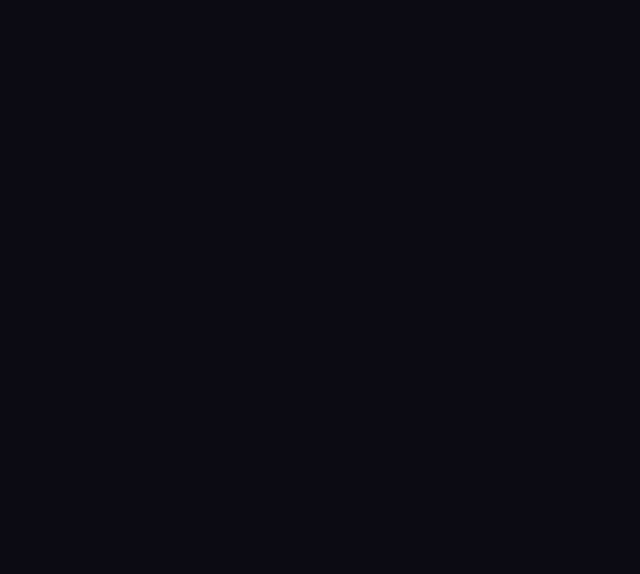
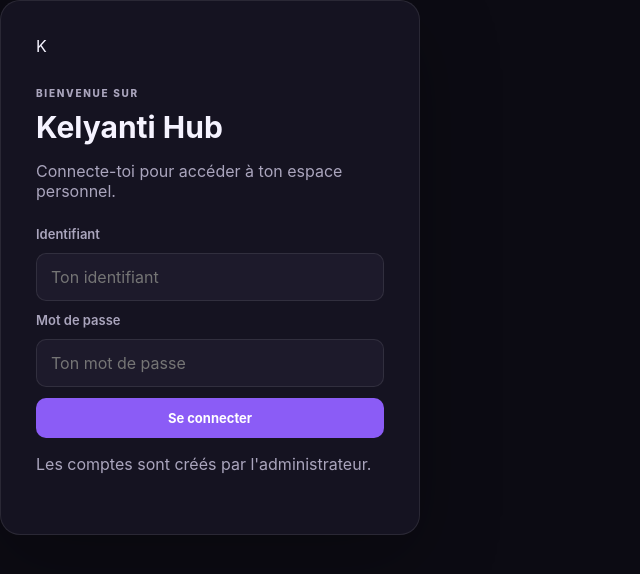
Before and after one commit to kelyanti81/Kelyanti_hub, a Flask app: page /login in a window 1280 px wide. Before the commit the part shown is empty. Shown: the top 574 px of the page, without its empty margins (0-640 px from the left). Run offline with Flask 3, Linux system fonts and the light colour scheme.

Commit message:
Update login.html

```diff
--- a/templates/login.html
+++ b/templates/login.html
@@ -1,30 +1,32 @@
-
 {% extends "base.html" %}
 
-{% block title %}Connexion · Kelyanti Hub{% endblock %}
+{% block title %}Connexion - Kelyanti Hub{% endblock %}
 
-{% block login_content %}
-<div class="login-card">
-    <div class="brand-icon login-logo">K</div>
-    <span class="eyebrow">BIENVENUE</span>
-    <h1>Kelyanti Hub</h1>
-    <p>Connecte-toi à ton espace personnel.</p>
+{% block public_content %}
+<div class="login-page">
+    <div class="login-card">
+        <div class="login-logo">K</div>
+        <span class="eyebrow">BIENVENUE SUR</span>
+        <h1>Kelyanti <span>Hub</span></h1>
+        <p class="login-description">Connecte-toi pour accéder à ton espace personnel.</p>
 
-    {% if error %}
-        <div class="notice error">{{ error }}</div>
-    {% endif %}
+        <form method="POST" action="{{ url_for('login') }}" class="form-stack">
+            <input type="hidden" name="csrf_token" value="{{ csrf_token() }}">
 
-    <form method="POST" action="{{ url_for('login') }}" class="form-stack">
-        <input type="hidden" name="_csrf" value="{{ csrf_token() }}">
+            <label for="username">Identifiant</label>
+            <input id="username" name="username" type="text"
+                   placeholder="Ton identifiant" autocomplete="username" required>
 
-        <label for="username">Identifiant</label>
-        <input id="username" name="username" autocomplete="username" required>
+            <label for="password">Mot de passe</label>
+            <input id="password" name="password" type="password"
+                   placeholder="Ton mot de passe" autocomplete="current-password" required>
 
-        <label for="password">Mot de passe</label>
-        <input id="password" name="password" type="password"
-               autocomplete="current-password" required>
+            <button type="submit" class="btn-primary login-submit">
+                Se connecter
+            </button>
+        </form>
 
-        <button class="btn-primary" type="submit">Se connecter</button>
-    </form>
+        <p class="login-footer">Les comptes sont créés par l'administrateur.</p>
+    </div>
 </div>
 {% endblock %}
```
